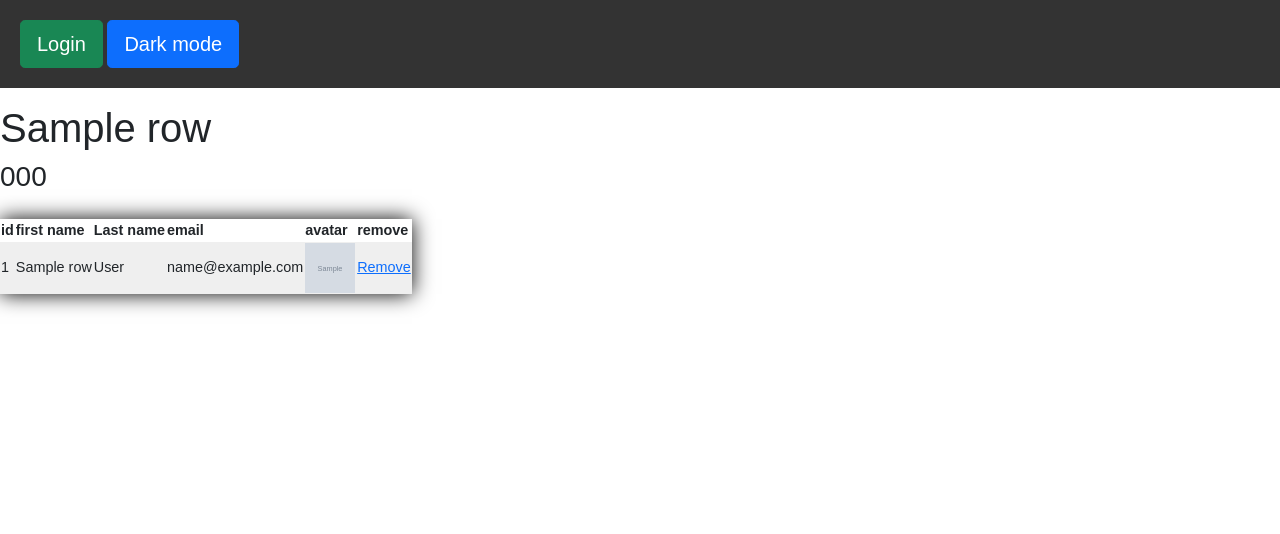
After one commit to LiamNaidoo/Subject-selector, a Flask app: template FlaskWebProject1/templates/subject_view.html in a window 1280 px wide. The commit adds this page. Shown: the top 534 px of the page. Run offline with Flask 2, Linux system fonts and the light colour scheme; the template is opened without the code that fills it: most values are stand-ins (such as "Sample title", 1, 10 or a date in 2020); grey boxes marked "Sample" are stand-in pictures; some web fonts are replaced.

Commit message:
view subject

```diff
--- a/FlaskWebProject1/app.py
+++ b/FlaskWebProject1/app.py
@@ -107,6 +107,16 @@ def admin_delete():
             connection.commit()
     return redirect('/')
 
+# delete user from subject function
+@app.route('/delete_user')
+def delete_user():
+    with create_connection() as connection:
+        with connection.cursor() as cursor:
+
+            # Deletes a selected row from connect table by user who selected it
+            cursor.execute("DELETE FROM connect WHERE subject_id = %s AND user_id = %s", (request.args['id'], session['id']))
+            connection.commit()
+    return redirect('/')
 
 # edit_user route that
 @app.route('/edit', methods =['GET', 'POST'])
@@ -279,7 +289,7 @@ def select():
     return redirect('/dashboard')       # returns user to /dashboard route
 
 
-# ADD SUBJECT FROM USER
+# ADD NEW SUBJECT
 @app.route('/add_subject', methods=['GET', 'POST'])
 def add_movie():
     if session['role'] != 'admin':
@@ -321,6 +331,23 @@ def view_user():
     return render_template('users_view.html', result=result)                   # returns user to users_view.html
 
 
+# VIEW SUBJECT ROUTE
+@app.route('/view_subject')
+def view_subject():
+    with create_connection() as connection:
+        with connection.cursor() as cursor:
+
+            # Selects all from subject_table
+            cursor.execute("SELECT * FROM subject_table WHERE id=%s", request.args['id'])
+            result = cursor.fetchone()
+
+            # This make the users_table and subject_table connect together
+            cursor.execute("select * from lianaidoo_subject.users_table right join connect on connect.user_id = users_table.id right join subject_table on subject_table.id = connect.subject_id WHERE subject_table.id=%s", request.args['id'])
+            result = cursor.fetchall()
+            print(result)
+    return render_template('subject_view.html', result=result)                   # returns user to subject_view.html
+
+
 # Unique route
 @app.route('/checkemail')
 def check_email():
--- a/FlaskWebProject1/templates/index.html
+++ b/FlaskWebProject1/templates/index.html
@@ -39,7 +39,7 @@
 <!--Table uses a custom div using css--->
 <table class="styled-table">
 
-    <tr> <th> id </th> <th> subject name </th> <th> period </th> <th> subject code </th> <th> edit </th> <th> Delete </th> </tr>
+    <tr> <th> id </th> <th> subject name </th> <th> period </th> <th> subject code </th> <th> edit </th> <th> Delete </th> <th>View class</th> </tr>
     {% for row in result %}
     <tr>
         <td>{{row.idsubject}}</td>
@@ -48,6 +48,7 @@
         <td> {{ row.subject_code }}</td>
         <td><a href="/edit_subject?id={{row.id}}">Edit</a></td>
         <td><a href="/admin_delete?id={{ row.id }}" onclick="return confirm('Are you sure you want to delete {{ row.subject_name }}?')">Delete</a></td>
+        <td><a href="/view_subject?id={{row.id}}">View</a></td>
     </tr>
     {% endfor %}
 </table>
--- /dev/null
+++ b/FlaskWebProject1/templates/subject_view.html
@@ -0,0 +1,27 @@
+{% extends '_layout.html' %}
+{% block title %}View profile{% endblock %}
+{% block content %}
+
+<!--Name of subject and code-->
+<h1>{{ result[0].subject_name }}</h1>
+<h3>{{ result[0].subject_code }}</h3>
+
+
+<!--Subject table of user who chose specific subject-->
+<!--Table uses a custom div using css-->
+<table class="styled-table">
+    <tr> <th> id </th> <th> first name </th> <th> Last name </th> <th> email </th> <th> avatar </th> <th> remove </th>
+    {% for row in result %}
+    <tr>
+        <td>{{row.id}}</td>
+        <td> {{ row.name }} </td>
+        <td>{{ row.last_name }}</td>
+        <td> {{ row.email }}</td>
+        <td><img src="{{ url_for('static', filename='images/' + (row.avatar or 'default.png')) }}" height="50" width="50"></td>
+        <td><a href="/delete_user?id={{ row.id }}" onclick="return confirm('Are you sure you want to delete {{ row.name }}  {{ row.last_name }} from this class?')">Remove</a></td>
+    </tr>
+    {% endfor %}
+</table>
+
+
+{% endblock %}
```
Also changed, not shown: 1 other file.
